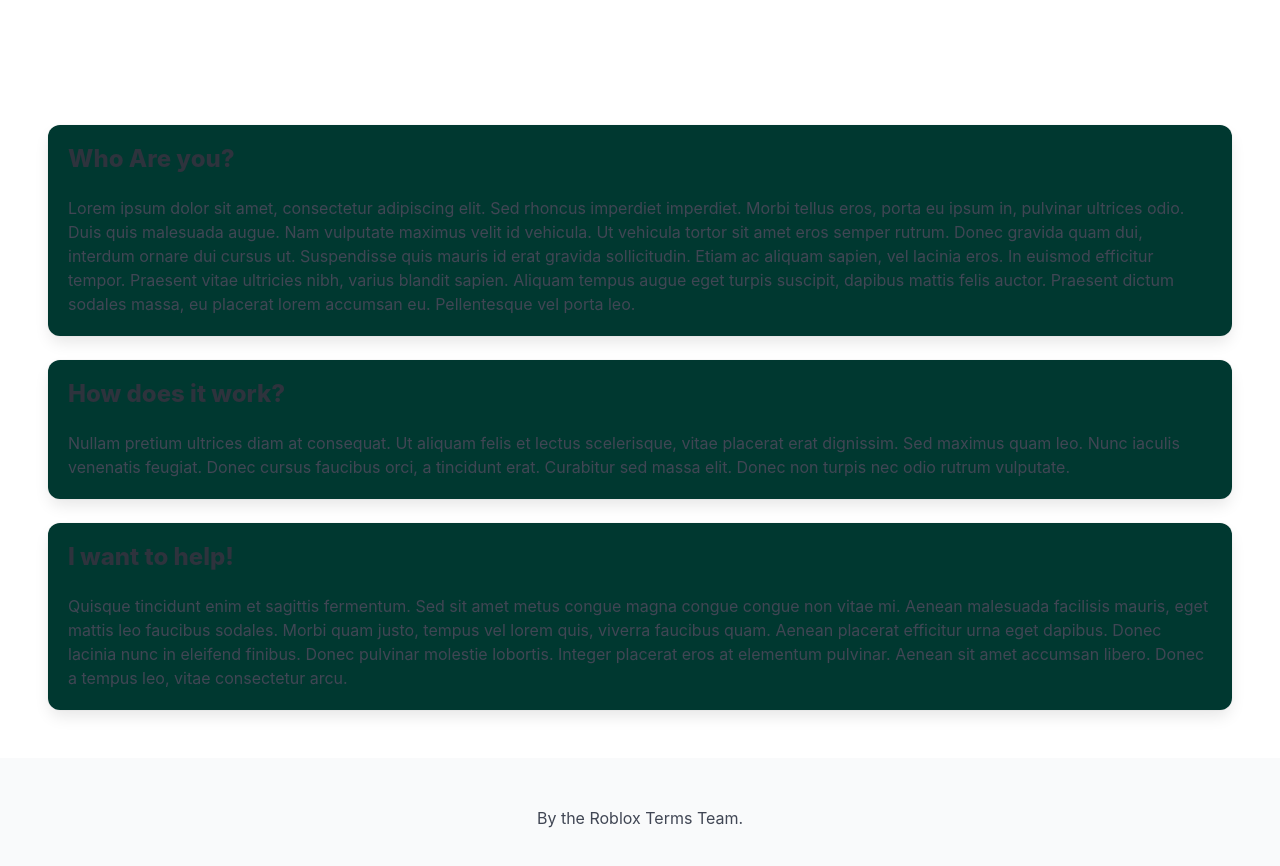
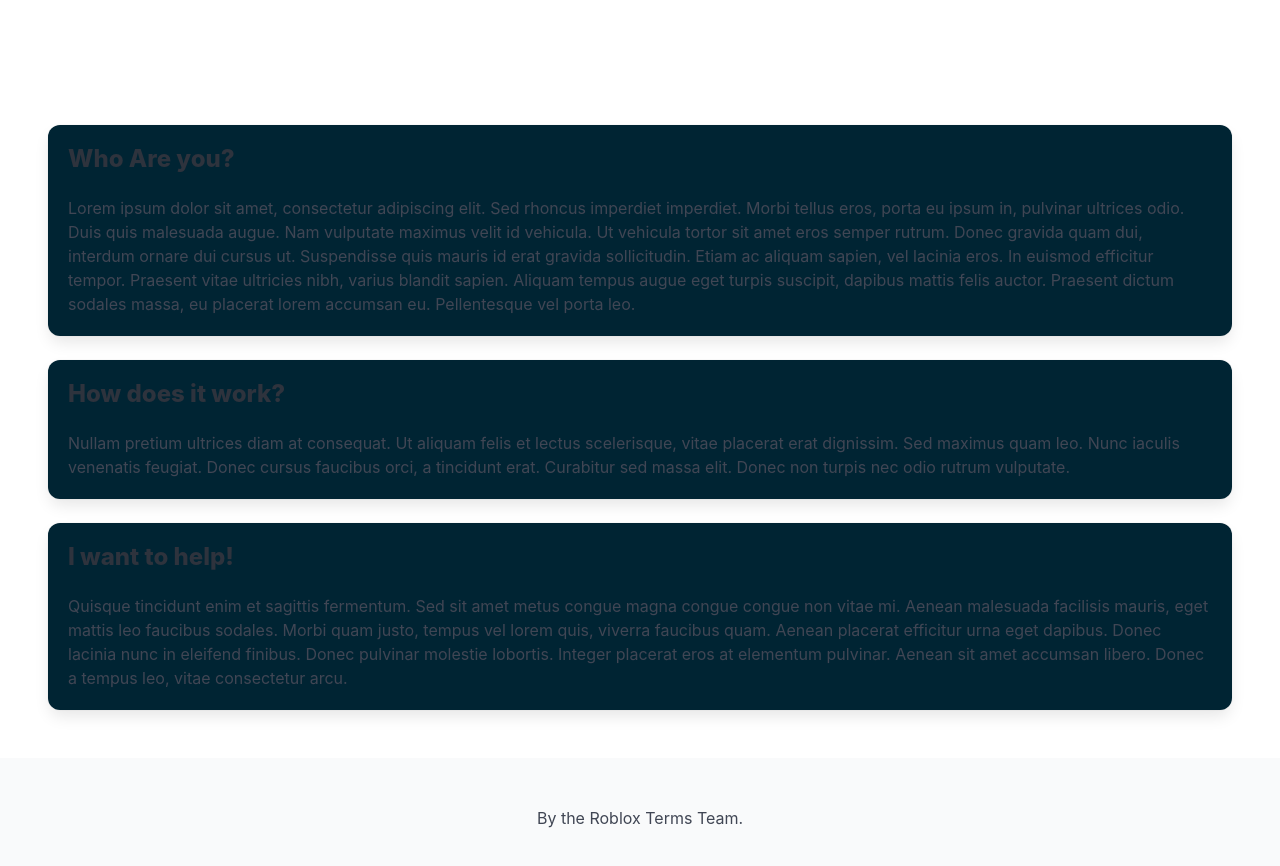
Before and after one commit to Roblox-Terminators/roblox-terminators.github.io, a React (Create React App) app: page / in a window 1280 px wide. Shown: the part 460-1326 px from the top of the page. Built offline with nearby package versions, Linux system fonts and the light colour scheme.

Commit message:
Trying dark blue for the boxes

```diff
--- a/src/App.js
+++ b/src/App.js
@@ -1,6 +1,5 @@
 import 'bulma/css/bulma.min.css';
 import './Arrow.css';
-import face from './Roblox-Face.png'
 
 function App() {
   return (
@@ -62,19 +61,19 @@ function App() {
     </section>
 
     <section class="section">
-    <div class="box has-background-primary-10">
+    <div class="box has-background-info-10">
       <h1 class="title is-4" >Who Are you?</h1>
       <p>
         Lorem ipsum dolor sit amet, consectetur adipiscing elit. Sed rhoncus imperdiet imperdiet. Morbi tellus eros, porta eu ipsum in, pulvinar ultrices odio. Duis quis malesuada augue. Nam vulputate maximus velit id vehicula. Ut vehicula tortor sit amet eros semper rutrum. Donec gravida quam dui, interdum ornare dui cursus ut. Suspendisse quis mauris id erat gravida sollicitudin. Etiam ac aliquam sapien, vel lacinia eros. In euismod efficitur tempor. Praesent vitae ultricies nibh, varius blandit sapien. Aliquam tempus augue eget turpis suscipit, dapibus mattis felis auctor. Praesent dictum sodales massa, eu placerat lorem accumsan eu. Pellentesque vel porta leo.
       </p>
     </div>
-    <div class="box has-background-primary-10">
+    <div class="box has-background-info-10">
       <h1 class="title is-4" >How does it work?</h1>
       <p>
         Nullam pretium ultrices diam at consequat. Ut aliquam felis et lectus scelerisque, vitae placerat erat dignissim. Sed maximus quam leo. Nunc iaculis venenatis feugiat. Donec cursus faucibus orci, a tincidunt erat. Curabitur sed massa elit. Donec non turpis nec odio rutrum vulputate.
       </p>
     </div>
-    <div class="box has-background-primary-10">
+    <div class="box has-background-info-10">
       <h1 class="title is-4" >I want to help!</h1>
       <p>
         Quisque tincidunt enim et sagittis fermentum. Sed sit amet metus congue magna congue congue non vitae mi. Aenean malesuada facilisis mauris, eget mattis leo faucibus sodales. Morbi quam justo, tempus vel lorem quis, viverra faucibus quam. Aenean placerat efficitur urna eget dapibus. Donec lacinia nunc in eleifend finibus. Donec pulvinar molestie lobortis. Integer placerat eros at elementum pulvinar. Aenean sit amet accumsan libero. Donec a tempus leo, vitae consectetur arcu.
```
